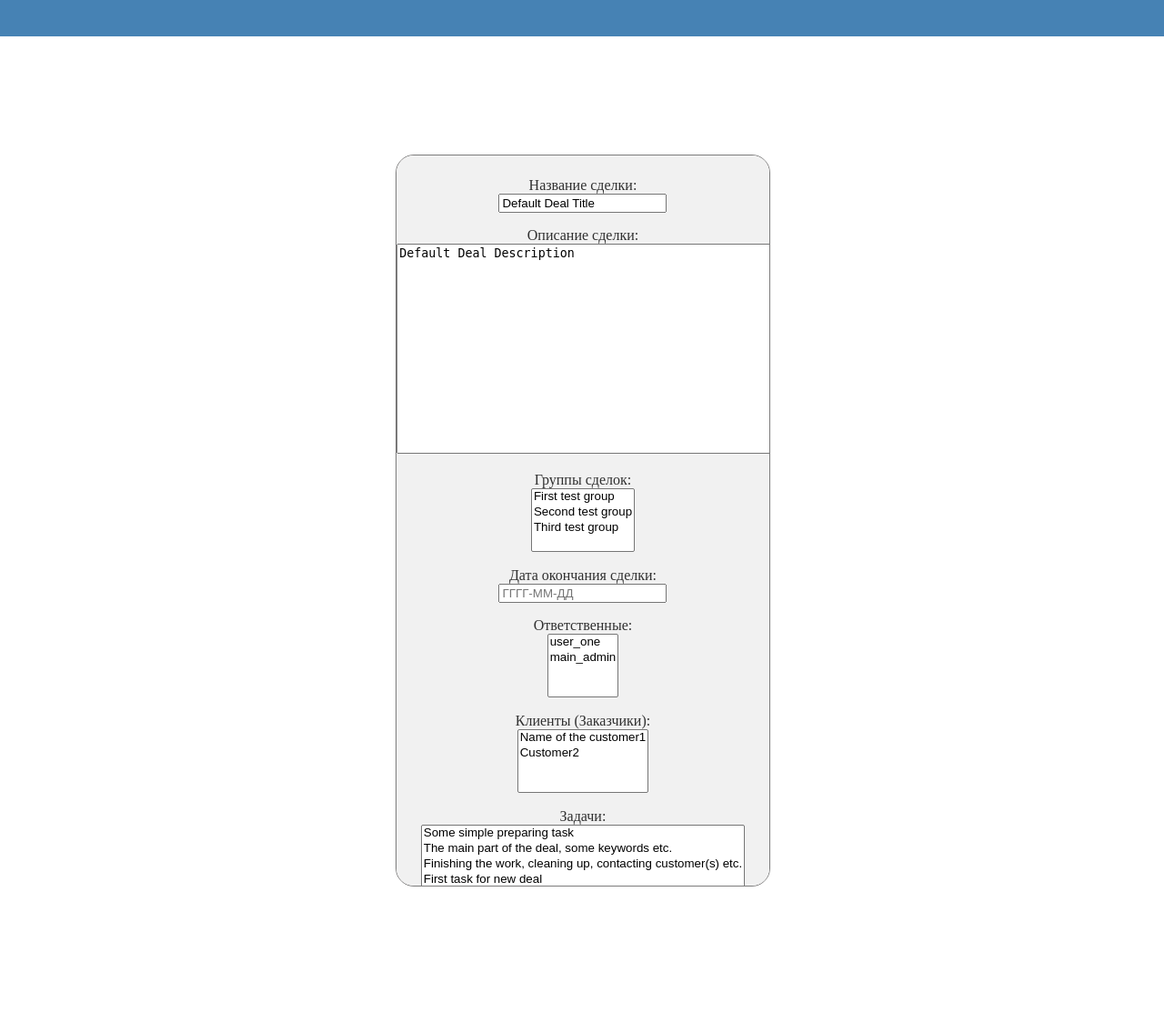
After one commit to PavelUmanskiy/LightNotebook, a Django app: page /new_deal/ in a window 1280 px wide. The commit adds this page. Shown: the whole page at 91% size. Run offline with Django 4.2, Linux system fonts and the light colour scheme; a user stored in the database is signed in; data comes from the database, SQL or seed files in the repository; both versions use the stored data as it was after the commit.

Commit message:
Start working with forms, implement first create forms, their templates, views and urls

```diff
--- /dev/null
+++ b/main/forms.py
@@ -0,0 +1,181 @@
+from django import forms
+
+from .models import (
+    Deal,
+    Task,
+    Team,
+    Employee,
+    Customer,
+)
+
+
+class DealForm(forms.ModelForm):
+    class Meta():
+        model = Deal
+        fields = [
+            'title',
+            'description',
+            'deal_groups',
+            'deadline',
+            'supervisors',
+            'customers',
+            'tasks',
+            'budget',
+            'documents',
+        ]
+        labels = {
+            'title': 'Название сделки',
+            'description': 'Описание сделки',
+            'deal_groups': 'Группы сделок',
+            'deadline': 'Дата окончания сделки',
+            'supervisors': 'Ответственные',
+            'customers': 'Клиенты (Заказчики)',
+            'tasks': 'Задачи',
+            'budget': 'Бюджет',
+            'documents': 'Документы (Файлы)'
+        }
+        widgets = {
+            'title': forms.TextInput(attrs={
+                'class': 'form-text',
+                'placeholder': 'Название сделки',
+            }),
+            'description': forms.Textarea(attrs={
+                'class': 'form-text',
+                'cols': 60,
+                'rows': 15,
+                'placeholder': 'Описание сделки',
+            }),
+            'deadline': forms.DateInput(attrs={
+                'placeholder': 'ГГГГ-ММ-ДД',
+            }),
+            'documents': forms.FileInput(),
+        }
+
+
+class TaskForm(forms.ModelForm):
+    class Meta():
+        model = Task
+        fields = [
+            'title',
+            'description',
+            'deadline',
+            'managers',
+            'teams',
+        ]
+        labels = {
+            'title': 'Название задачи',
+            'description': 'Описание задачи',
+            'deadline': 'Срок выполнения задачи',
+            'managers': 'Руководители задачи',
+            'teams': 'Рабочие команды',
+        }
+        widgets = {
+            'title': forms.TextInput(attrs={
+                'class': 'form-text',
+                'placeholder': 'Название сделки',
+            }),
+            'description': forms.Textarea(attrs={
+                'class': 'form-text',
+                'cols': 60,
+                'rows': 15,
+                'placeholder': 'Описание сделки',
+            }),
+            'deadline': forms.DateInput(attrs={
+                'placeholder': 'ГГГГ-ММ-ДД',
+            }),
+        }
+
+
+class TeamForm(forms.ModelForm):
+    class Meta():
+        model = Team
+        fields = [
+            'name',
+            'description',
+            'managers',
+            'team_leader',
+            'employees',
+        ]
+        labels = {
+            'name': 'Имя команды',
+            'description': 'Описание команды',
+            'managers': 'Менеджеры команды',
+            'team_leader': 'Лидер команды',
+            'employees': 'Участники команды',
+        }
+        widgets = {
+            'name': forms.TextInput(attrs={
+                'class': 'form-text',
+                'placeholder': 'Название сделки',
+            }),
+            'description': forms.Textarea(attrs={
+                'class': 'form-text',
+                'cols': 60,
+                'rows': 15,
+                'placeholder': 'Описание сделки',
+            }),
+        }
+
+
+class EmployeeForm(forms.ModelForm):
+    class Meta():
+        model = Employee
+        fields = [
+            'name',
+            'description',
+            'phone_number',
+            'email',
+            'payment_status',
+        ]
+        labels = {
+            'name': 'Имя работника',
+            'description': 'Сводка о работнике',
+            'phone_number': 'Номер телефона',
+            'email': 'Эл. почта',
+            'payment_status': 'Статус оплаты',
+        }
+        widgets = {
+            'name': forms.TextInput(attrs={
+                'class': 'form-text',
+                'placeholder': 'Название сделки',
+            }),
+            'description': forms.Textarea(attrs={
+                'class': 'form-text',
+                'cols': 60,
+                'rows': 15,
+                'placeholder': 'Описание сделки',
+            }),
+        }
+
+
+class CustomerForm(forms.ModelForm):
+    class Meta():
+        model = Customer
+        fields = [
+            'name',
+            'description',
+            'address',
+            'email',
+            'phone_number',
+            'employees',
+        ]
+        labels = {
+            'name': 'Имя клиента',
+            'description': 'Сводка о клиенте',
+            'address': 'Адрес клиенте',
+            'email': 'Эл. почта',
+            'phone_number': 'Номер телефона',
+            'employees': 'Сотрудники клиента',
+        }
+        widgets = {
+            'name': forms.TextInput(attrs={
+                'class': 'form-text',
+                'placeholder': 'Название сделки',
+            }),
+            'description': forms.Textarea(attrs={
+                'class': 'form-text',
+                'cols': 60,
+                'rows': 15,
+                'placeholder': 'Описание сделки',
+            }),
+        }
--- a/main/models.py
+++ b/main/models.py
@@ -58,6 +58,9 @@ class Task(models.Model):
     is_done = models.BooleanField(default=False)
     notes = models.ManyToManyField(to='Note')
 
+    def __str__(self) -> str:
+        return self.title
+
 
 class Manager(models.Model):
     user = models.OneToOneField(to=User, on_delete=models.PROTECT)
@@ -65,6 +68,9 @@ class Manager(models.Model):
     phone_number = models.CharField(max_length=64, default='+1234567890')
     profit = models.ManyToManyField(to='Profit')
     notes = models.ManyToManyField(to='Note')
+
+    def __str__(self) -> str:
+        return self.user.username
 
 
 class Customer(models.Model):
@@ -79,6 +85,9 @@ class Customer(models.Model):
     employees = models.ManyToManyField(to='Employee')
     profit = models.ManyToManyField(to='Profit')
     notes = models.ManyToManyField(to='Note')
+
+    def __str__(self) -> str:
+        return self.name
 
 
 class Team(models.Model):
@@ -123,6 +132,9 @@ class Document(models.Model):
         last_slash = self.document.name.rfind('/')
         return self.document.name[last_slash + 1:]
 
+    def __str__(self) -> str:
+        return self.get_display_name()
+
 
 class Profit(models.Model):
     date_earned = models.DateField(auto_now_add=True)
@@ -131,3 +143,6 @@ class Profit(models.Model):
 
 class Group(models.Model):
     name = models.CharField(max_length=256, default='Default Group Name')
+
+    def __str__(self) -> str:
+        return self.name
--- a/main/urls.py
+++ b/main/urls.py
@@ -10,5 +10,10 @@ urlpatterns = [
     path('choose/', AssociationPickView.as_view(), name='association_picker'),
     path('manager/<int:pk>/', ManagerView.as_view(), name='manager'),
     path('team/<int:pk>/', TeamView.as_view(), name='team'),
-    path('customer/<int:pk>/', CustomerView.as_view(), name='customer')
+    path('customer/<int:pk>/', CustomerView.as_view(), name='customer'),
+    path('new_deal/', DealCreate.as_view(), name='new_deal'),
+    path('new_task/', TaskCreate.as_view(), name='new_task'),
+    path('new_team/', TeamCreate.as_view(), name='new_team'),
+    path('new_customer/', CustomerCreate.as_view(), name='new_customer'),
+    path('new_employee/', EmployeeCreate.as_view(), name='new_employee'),
 ]
--- a/main/views.py
+++ b/main/views.py
@@ -1,7 +1,8 @@
 from django.shortcuts import render, redirect
-from django.views.generic import ListView, DetailView
+from django.views.generic import ListView, DetailView, CreateView
 from django.contrib.auth.mixins import LoginRequiredMixin
 
+from .forms import DealForm, TaskForm, TeamForm, EmployeeForm, CustomerForm
 from .models import (
     Association,
     Customer,
@@ -129,3 +130,28 @@ class CustomerView(LoginRequiredMixin, DetailView):
         context['association_for_utils'] = Association.objects\
             .get(pk=self.request.session['last_association'])
         return context
+
+
+class DealCreate(LoginRequiredMixin, CreateView):
+    template_name = 'create/deal.html'
+    form_class = DealForm
+
+
+class TaskCreate(LoginRequiredMixin, CreateView):
+    template_name = 'create/task.html'
+    form_class = TaskForm
+
+
+class TeamCreate(LoginRequiredMixin, CreateView):
+    template_name = 'create/deal.html'
+    form_class = TeamForm
+
+
+class EmployeeCreate(LoginRequiredMixin, CreateView):
+    template_name = 'create/employee.html'
+    form_class = EmployeeForm
+
+
+class CustomerCreate(LoginRequiredMixin, CreateView):
+    template_name = 'create/customer.html'
+    form_class = CustomerForm
--- a/static/css/styles.css
+++ b/static/css/styles.css
@@ -249,7 +249,7 @@ a:visited {
   border: 1px solid rgb(124, 123, 123);
   border-radius: 20px;
   color:rgb(48, 48, 48);
-  background-color: rgb(231, 231, 231);
+  background-color: rgb(241, 241, 241);
   height: 70%;
   width: 32%;
   text-align: center;
--- /dev/null
+++ b/templates/create/deal.html
@@ -0,0 +1,19 @@
+{% extends 'base.html' %}
+{% block title %}
+<title>New Deal</title>
+{% endblock title %}
+{% block content %}
+    <div class="picker-card-big">
+        <form method="post">
+            {% csrf_token %}
+            <div class="form-error">{{form.non_field_errors}}</div>
+            {% for form_field in form %}
+                <p><label class="form-label" for="{{ form_field.id_for_label }}">{{form_field.label}}:</label>
+                    <br>
+                    {{ form_field }}
+                <div class="form-error">{{ f.errors }}</div>
+            {% endfor %}
+                <button type="submit">apply</button>
+        </form>
+</div>
+{% endblock content %}
```
Also changed, not shown: templates/create/task.html (added, +19 -0 lines), light_notebook.sqlite3, templates/create/customer.html (added), templates/create/employee.html (added), templates/create/team.html (added).
